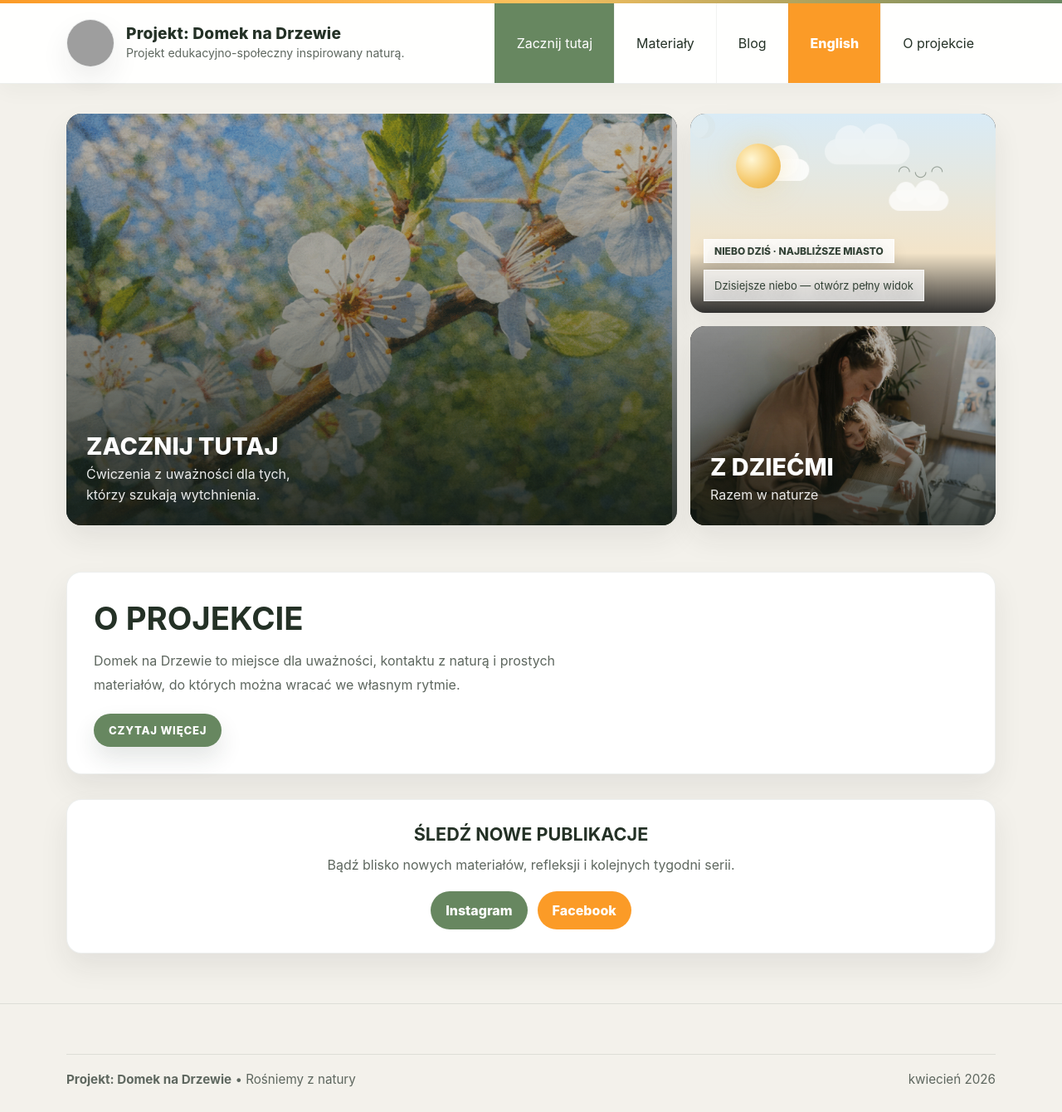
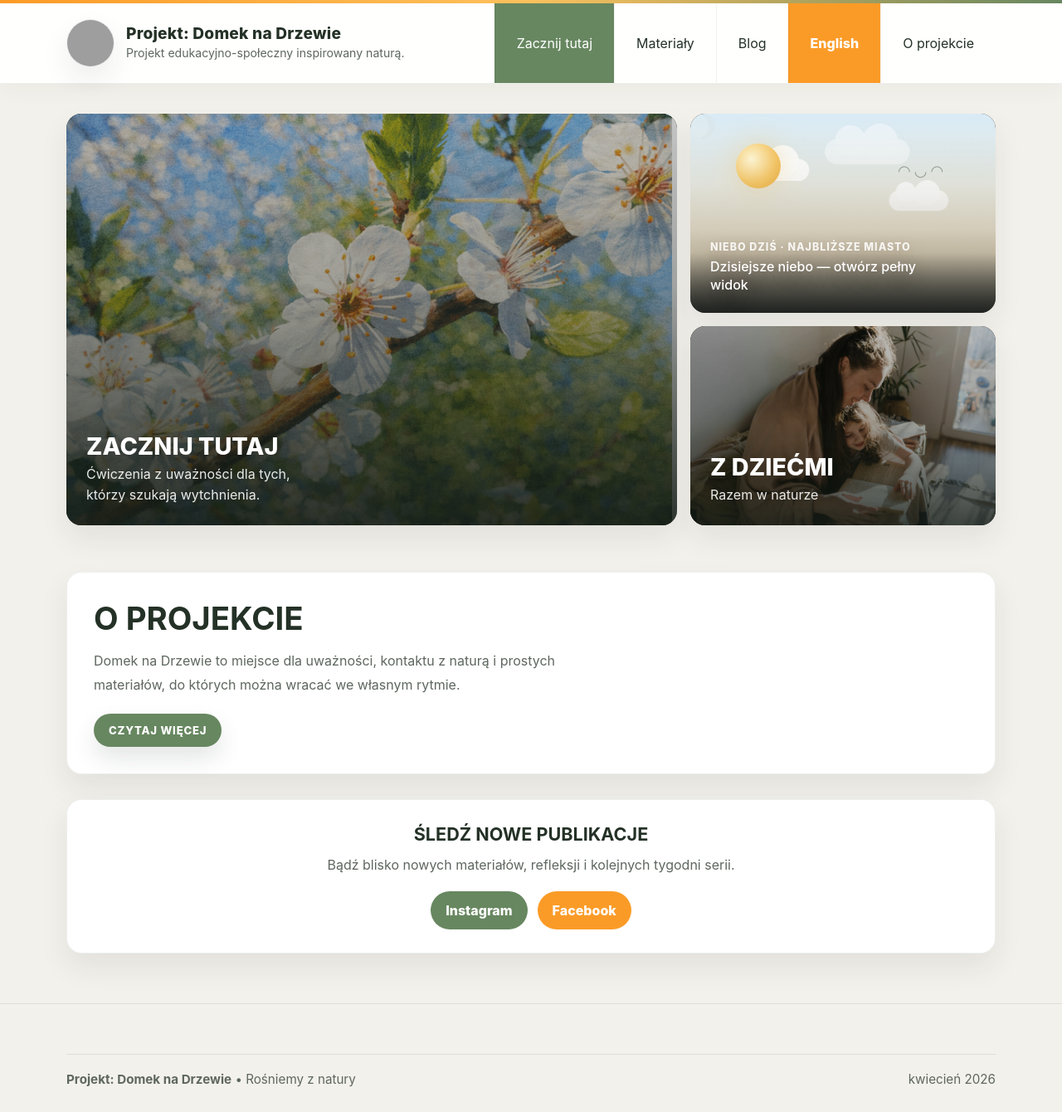
Before and after one commit to akonkia/domeknadrzewie, a Jekyll site: the page index.html, which Jekyll copies as it is, in a window 1280 px wide and 1340 px high. Shown: the whole window at 83% size. Built offline with Jekyll 4.4.1, drawn with Linux system fonts in a browser that asks for light colours; grey boxes are pictures that could not be loaded.

Commit message:
Refine homepage sky tile overlay and text

```diff
--- a/assets/css/sky-mini-widget.css
+++ b/assets/css/sky-mini-widget.css
@@ -21,6 +21,22 @@
   min-height: 0;
   flex: none;
   border-top: 0;
+}
+
+.sky-mini-scene--tile::after {
+  content: "";
+  position: absolute;
+  inset: 0;
+  background: linear-gradient(
+    180deg,
+    rgba(18, 24, 20, 0) 10%,
+    rgba(18, 24, 20, 0.03) 36%,
+    rgba(18, 24, 20, 0.12) 58%,
+    rgba(18, 24, 20, 0.3) 78%,
+    rgba(18, 24, 20, 0.56) 100%
+  );
+  z-index: 5;
+  pointer-events: none;
 }
 
 .sky-mini-stars,
@@ -175,6 +191,41 @@
   color: #334236;
 }
 
+.sky-mini-scene--tile .sky-mini-overlay {
+  left: 24px;
+  right: 20px;
+  bottom: 22px;
+  gap: 4px;
+  max-width: 26ch;
+}
+
+.sky-mini-scene--tile .sky-mini-label,
+.sky-mini-scene--tile .sky-mini-hook {
+  padding: 0;
+  width: auto;
+  background: transparent;
+  border: 0;
+  box-shadow: none;
+  color: #fff;
+}
+
+.sky-mini-scene--tile .sky-mini-label {
+  font-size: 0.78rem;
+  font-weight: 800;
+  letter-spacing: 0.08em;
+  line-height: 1.2;
+  text-transform: uppercase;
+  color: rgba(255,255,255,0.86);
+  text-shadow: 0 8px 24px rgba(0, 0, 0, 0.28);
+}
+
+.sky-mini-scene--tile .sky-mini-hook {
+  font-size: 1rem;
+  font-weight: 500;
+  line-height: 1.42;
+  text-shadow: 0 8px 24px rgba(0, 0, 0, 0.34);
+}
+
 @keyframes twinkle {
   0%, 100% { opacity: 0.4; transform: scale(0.95); }
   50% { opacity: 1; transform: scale(1.2); }
@@ -211,6 +262,12 @@
     max-width: 100%;
   }
 
+  .sky-mini-scene--tile .sky-mini-overlay {
+    left: 16px;
+    right: 16px;
+    bottom: 16px;
+  }
+
   .sky-mini-hook {
     font-size: 12px;
   }
```
